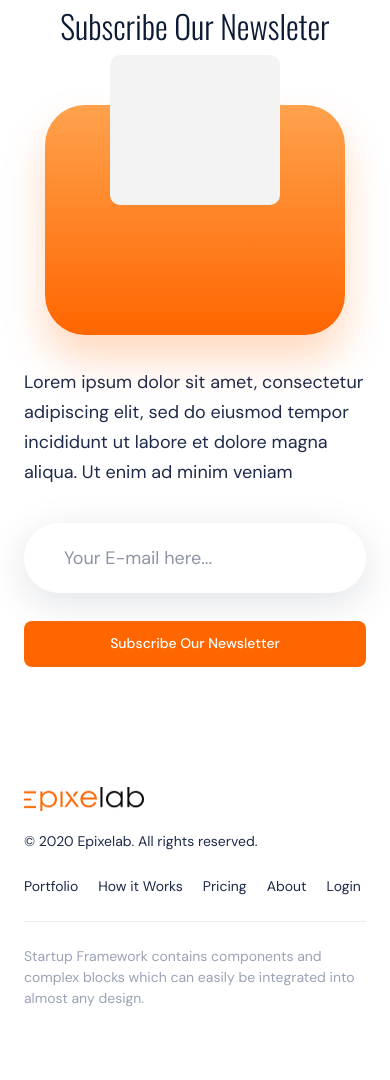
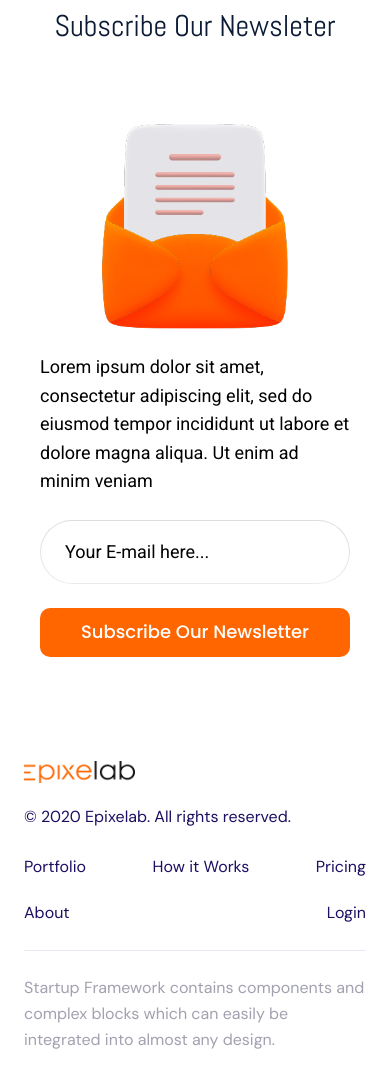
Before and after one commit to Shimul-DIU/Ostad, a website built with Vite: page Assignment_2/index.html in a window 390 px wide. Shown: the part 5600-6680 px from the top of the page. Before the commit the page ends 6649 px from the top, so only its background shows below. Built offline with nearby package versions, Linux system fonts and the light colour scheme.

Commit message:
feat: add newsletter and footer sections" -m "- Newsletter: gradient-border card with illustration, Roboto text, email input and subscribe button matched to Figma sizes - Footer: logo, copyright, menu and note with Figma spacing - Add Roboto font and responsive styles for both sections"

```diff
--- a/Assignment_2/index.html
+++ b/Assignment_2/index.html
@@ -6,7 +6,7 @@
   <title>Epixelab – Landing Page</title>
   <link rel="preconnect" href="https://fonts.googleapis.com" />
   <link rel="preconnect" href="https://fonts.gstatic.com" crossorigin />
-  <link href="https://fonts.googleapis.com/css2?family=Abel&family=DM+Sans:wght@400;500;700&family=Oswald:wght@300;400&family=Poppins:wght@400;500;600;700;900&display=swap" rel="stylesheet" />
+  <link href="https://fonts.googleapis.com/css2?family=Abel&family=DM+Sans:wght@400;500;700&family=Oswald:wght@300;400&family=Poppins:wght@400;500;600;700;900&family=Roboto:wght@400&display=swap" rel="stylesheet" />
   <link rel="stylesheet" href="style.css" />
 </head>
 <body class="bg-white font-dm text-ink antialiased">
@@ -164,20 +164,18 @@
   <p class="eyebrow">Our Team</p>
   <h2 class="section-title">Subscribe Our Newsleter</h2>
 
-      <div class="newsletter-grid">
-        <div class="envelope" aria-hidden="true"></div>
-        <div>
+  <div class="newsletter-card">
+    <img class="newsletter-img" src="images/Group_1.png" alt="" width="293" height="322">
+    <div class="newsletter-form-col">
       <p class="newsletter-text">Lorem ipsum dolor sit amet, consectetur adipiscing elit, sed do eiusmod tempor incididunt ut labore et dolore magna aliqua. Ut enim ad minim veniam</p>
       <form onsubmit="event.preventDefault()">
         <label for="email" class="visually-hidden">Email address</label>
-            <input id="email" class="newsletter-input" type="email" required placeholder="Your E-mail here..." />
+        <input id="email" class="newsletter-input" type="email" required placeholder="Your E-mail here...">
         <button type="submit" class="newsletter-btn">Subscribe Our Newsletter</button>
       </form>
     </div>
   </div>
 </section>
-  </main>
-
   <!-- Footer -->
   <footer class="section site-footer">
     <div class="footer-row">
--- a/Assignment_2/style.css
+++ b/Assignment_2/style.css
@@ -177,7 +177,13 @@ a { color: inherit; text-decoration: none; }
 .btn-orange:hover { opacity: 0.9; }
 
 /* ---------- Feature ---------- */
-.feature { display: grid; grid-template-columns: 1fr 683px; align-items: stretch; margin-top: 80px; }
+.feature {
+  display: grid;
+  grid-template-columns: 1fr 683px;
+  align-items: stretch;
+  min-height: 386px;   /* Group 19: 385.98px */
+  margin-top: 181px;   /* 1697.01 - 1516 */
+}
 .feature-text { display: flex; flex-direction: column; justify-content: space-between; max-width: 330px; }
 .feature-text h3 { margin: 0; font-size: 22px; font-weight: 500; line-height: 1.4; color: #1e1b6b; }
 .feature-text p {
@@ -307,45 +313,152 @@ a { color: inherit; text-decoration: none; }
   display: grid;
   grid-template-columns: repeat(3, 1fr);
   height: 63px;
-  margin-top: auto; /* নিচে আটকে থাকে */
+  margin-top: auto;
   border-top: 1px solid #e8ebf2;
 }
 .team-socials span + span { border-left: 1px solid #e8ebf2; }
 
 
 /* ---------- Newsletter ---------- */
-.newsletter { margin-top: 130px; }
-.newsletter-grid { display: grid; grid-template-columns: 1fr 683px; align-items: center; margin-top: 60px; }
-.envelope {
-  position: relative; width: 300px; height: 230px; margin: 0 auto;
-  border-radius: 40px; background: linear-gradient(#ffa24d, #ff6600);
-  box-shadow: 0 24px 40px rgba(255, 102, 0, 0.25);
+.newsletter { margin-top: 110px; }
+
+.newsletter .eyebrow {
+  font-family: "Abel", sans-serif;
+  font-weight: 400;
+  font-size: 14px;
+  line-height: 28.5px;
+  letter-spacing: 0.45em;
+  text-indent: 0.45em;
+  color: #8a898e;
+  text-align: center;
 }
-.envelope::before {
-  position: absolute; top: -50px; left: 50%; width: 170px; height: 150px;
-  transform: translateX(-50%); border-radius: 10px; background: #f3f3f3; content: "";
+.newsletter .section-title {
+  height: 29px;
+  margin: 19px 0 0;
+  font-family: "Abel", sans-serif;
+  font-weight: 400;
+  font-size: 52px;
+  line-height: 28.5px;
+  letter-spacing: 0;
+  color: #0b1b35;
+  text-align: center;
 }
-.newsletter-text { margin: 0; font-size: 18px; line-height: 30px; }
+
+
+.newsletter-card {
+  display: grid;
+  grid-template-columns: 1fr 700px;
+  height: 367px;
+  margin-top: 101px;
+}
+
+
+.newsletter-img {
+  display: block;
+  align-self: start;
+  width: 292.68px;
+  height: 322.29px;
+  margin-left: 62.81px;
+}
+
+.newsletter-form-col { padding-top: 25px; }
+
+
+.newsletter-text {
+  width: 684px;
+  max-width: 100%;
+  height: 78px;
+  margin: 0 0 23px 12px;
+  font-family: "Roboto", sans-serif;
+  font-weight: 400;
+  font-size: 18px;
+  line-height: 28.5px;
+  color: #000;
+}
+
+
 .newsletter-input {
-  display: block; width: 100%; height: 70px; margin-top: 36px; padding: 0 40px;
-  border: 0; border-radius: 999px; background: #fff; outline: none;
-  font-size: 18px; box-shadow: 0 10px 40px rgba(11, 27, 53, 0.12);
+  display: block;
+  width: 100%;
+  height: 77px;
+  padding: 0 24px 0 66px;
+  border: 1px solid transparent;
+  border-radius: 49px;
+  background:
+    linear-gradient(#fff, #fff) padding-box,
+    linear-gradient(180deg, rgba(0, 0, 0, 0.18) -78.06%, rgba(0, 0, 0, 0) 236.73%) border-box;
+  font-family: "Roboto", sans-serif;
+  font-size: 24px;
+  line-height: 28.5px;
+  color: #000;
+  outline: none;
 }
-.newsletter-input:focus { box-shadow: 0 0 0 2px #ff6600; }
+.newsletter-input::placeholder { color: #000; opacity: 1; }
+.newsletter-input:focus-visible { outline: 2px solid #ff6600; outline-offset: 2px; }
+
+/* Group 21: 700 x 49, radius 10 */
 .newsletter-btn {
-  width: 100%; height: 46px; margin-top: 28px; border: 0; border-radius: 8px;
-  background: #ff6600; color: #fff; font-size: 14px; font-weight: 500; cursor: pointer;
+  display: flex;
+  align-items: center;
+  width: 100%;
+  height: 49px;
+  margin-top: 51px;
+  padding: 0 0 0 249px;
+  border: 0;
+  border-radius: 10px;
+  background: #ff6600;
+  color: #fff;
+  font-family: "Poppins", sans-serif;
+  font-weight: 500;
+  font-size: 18px;
+  line-height: 28.5px;
+  cursor: pointer;
 }
 .newsletter-btn:hover { opacity: 0.9; }
 
 /* ---------- Footer ---------- */
-.site-footer { margin-top: 120px; padding-bottom: 40px; }
-.footer-row { display: flex; align-items: center; justify-content: space-between; gap: 24px; font-size: 14px; }
-.footer-left { display: flex; align-items: center; gap: 40px; }
-.footer-left img { display: block; width: 120px; height: auto; }
-.footer-nav { display: flex; gap: 40px; }
-.site-footer hr { margin: 24px 0; border: 0; border-top: 1px solid #e8ebf2; }
-.footer-note { margin: 0; font-size: 14px; color: var(--color-muted); }
+/* Newsletter কার্ডের নিচ (4208) থেকে Copyright-এর top (4374) = 166px */
+.site-footer { margin-top: 166px; padding-bottom: 41px; }
+
+.footer-row {
+  display: flex;
+  align-items: center;
+  height: 27px;
+  font-family: "DM Sans", sans-serif;
+  font-weight: 400;
+  font-size: 16px;
+  line-height: 26px;
+  letter-spacing: 0;
+  color: #1e0e62;
+}
+
+/* Copyright: 570px = লোগো 111 + ফাঁক 90 + লেখা 369 */
+.footer-left { display: flex; flex: 0 1 570px; align-items: center; gap: 90px; }
+.footer-left img { display: block; width: 111px; height: 23px; object-fit: contain; }
+.footer-left p { margin: 0; }
+
+/* Menu: 455px চওড়া, left 846 (= কন্টেইনারের বাঁ থেকে 711 = 570 + 141) */
+.footer-nav {
+  display: flex;
+  flex: 0 1 455px;
+  justify-content: space-between;
+  margin-left: 141px;
+}
+
+/* রেখা: সারির নিচ (4401) ও নোটের top (4474)-এর ঠিক মাঝে */
+.site-footer hr { margin: 36px 0; border: 0; border-top: 1px solid #e8ebf2; }
+
+/* নোট: DM Sans 16px/26px, #15143966, width 969 */
+.footer-note {
+  max-width: 969px;
+  margin: 0;
+  font-family: "DM Sans", sans-serif;
+  font-weight: 400;
+  font-size: 16px;
+  line-height: 26px;
+  letter-spacing: 0;
+  color: #15143966;
+}
 
 /* ---------- Responsive ---------- */
 @media (max-width: 850px) {
@@ -355,6 +468,7 @@ a { color: inherit; text-decoration: none; }
 }
 
 @media (max-width: 900px) {
+    .feature { min-height: 0; margin-top: 80px; }
   .hero-section { width: calc(100vw - 48px); min-height: 0; margin: 26px 24px 0; }
   .hero-copy { position: relative; top: auto; width: min(653px, 100%); }
   .hero-copy h1 { height: auto; font-size: clamp(44px, 8vw, 70px); line-height: 1.16; }
@@ -370,11 +484,22 @@ a { color: inherit; text-decoration: none; }
   .feature-media { height: 260px; }
   .testimonial-grid { grid-template-columns: 1fr; gap: 36px; }
   .section-title { font-size: 32px; }
-  .footer-row { flex-direction: column; align-items: flex-start; }
-  .footer-left, .footer-nav { flex-wrap: wrap; gap: 20px; }
+    .site-footer { margin-top: 80px; }
+  .footer-row { flex-direction: column; align-items: flex-start; gap: 24px; height: auto; }
+  .footer-left { flex: none; flex-wrap: wrap; gap: 20px; }
+  .footer-nav { flex: none; flex-wrap: wrap; gap: 20px 32px; margin-left: 0; }
+  .site-footer hr { margin: 24px 0; }
     .team .section-title { font-size: 40px; }
   .team-card { height: auto; padding-bottom: 0; }
   .team-socials { margin-top: 36px; }
+
+    .newsletter .section-title { height: auto; font-size: 40px; line-height: 1.2; }
+  .newsletter-card { grid-template-columns: 1fr; height: auto; margin-top: 56px; padding: 24px 16px; }
+  .newsletter-img { width: min(220px, 60%); height: auto; margin: 0 auto; }
+  .newsletter-form-col { padding-top: 24px; }
+  .newsletter-text { width: 100%; height: auto; margin: 0 0 24px; }
+  .newsletter-input { height: 64px; padding-left: 24px; font-size: 18px; }
+  .newsletter-btn { justify-content: center; margin-top: 24px; padding-left: 0; }
 }
 
 @media (max-width: 480px) {
@@ -385,4 +510,5 @@ a { color: inherit; text-decoration: none; }
   .hero-copy h1 { font-size: clamp(38px, 11vw, 52px); line-height: 1.16; }
   .hero-copy p { font-size: 18px; line-height: 1.4; }
     .team .section-title { font-size: 34px; }
+    .newsletter .section-title { font-size: 30px; }
 }
```
Also changed, not shown: Assignment_2/images/Group_1.png (added). Lines whose indentation alone changed are shown as unchanged.
